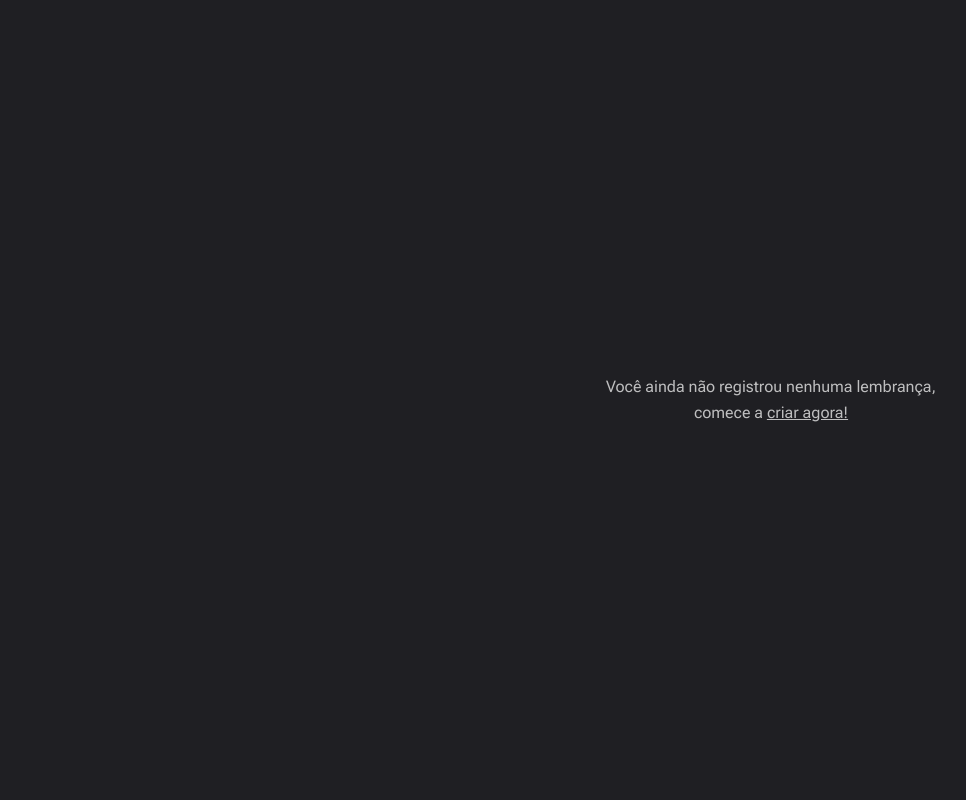
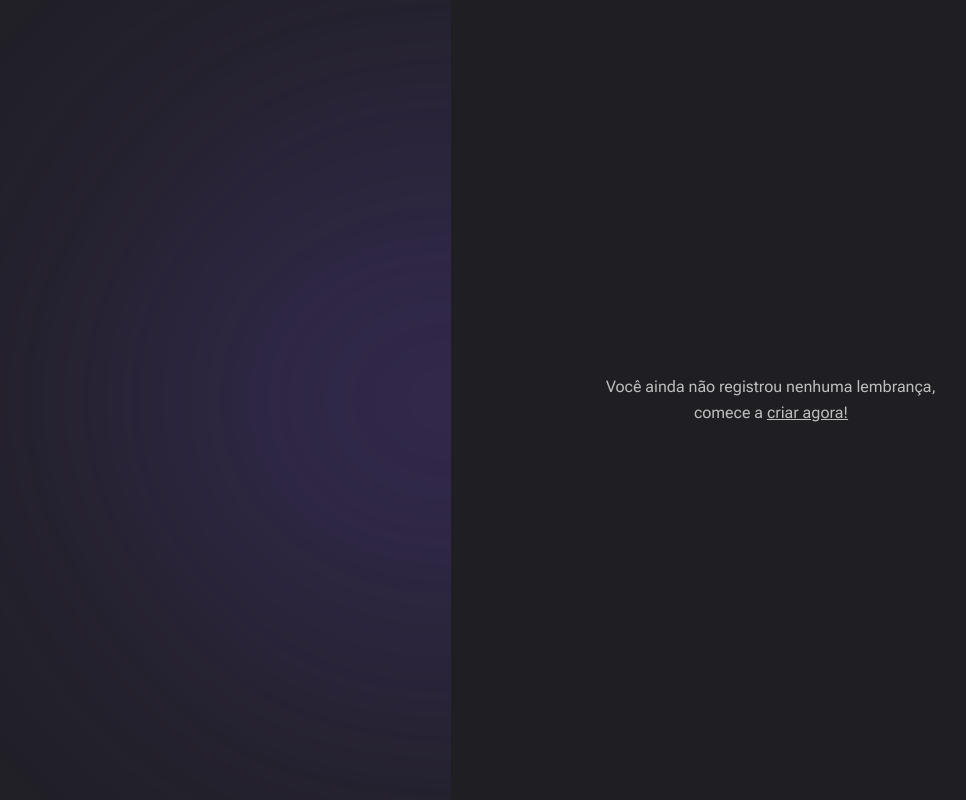
Before and after one commit to tostesdaniel/nlw-spacetime, a Next.js app in the folder web/: page / in a window 1280 px wide. Shown: the whole page, without its empty margins (189-1155 px from the left). Built offline with nearby package versions, Linux system fonts and the light colour scheme; a web font is replaced by a local one.

Commit message:
feat(Home): create left side blur

```diff
--- a/web/src/app/page.tsx
+++ b/web/src/app/page.tsx
@@ -2,7 +2,10 @@ export default function Home() {
   return (
     <main className="grid min-h-screen grid-cols-2">
       {/* Left */}
-      <div></div>
+      <div className="relative flex flex-col items-start justify-between overflow-hidden px-28 py-16">
+        {/* Blur */}
+        <div className="absolute right-0 top-1/2 h-[288px] w-[526px] -translate-y-1/2 translate-x-1/2 rounded-full bg-purple-700 blur-full" />
+      </div>
 
       {/* Right */}
       <div className="flex flex-col p-16">
```
